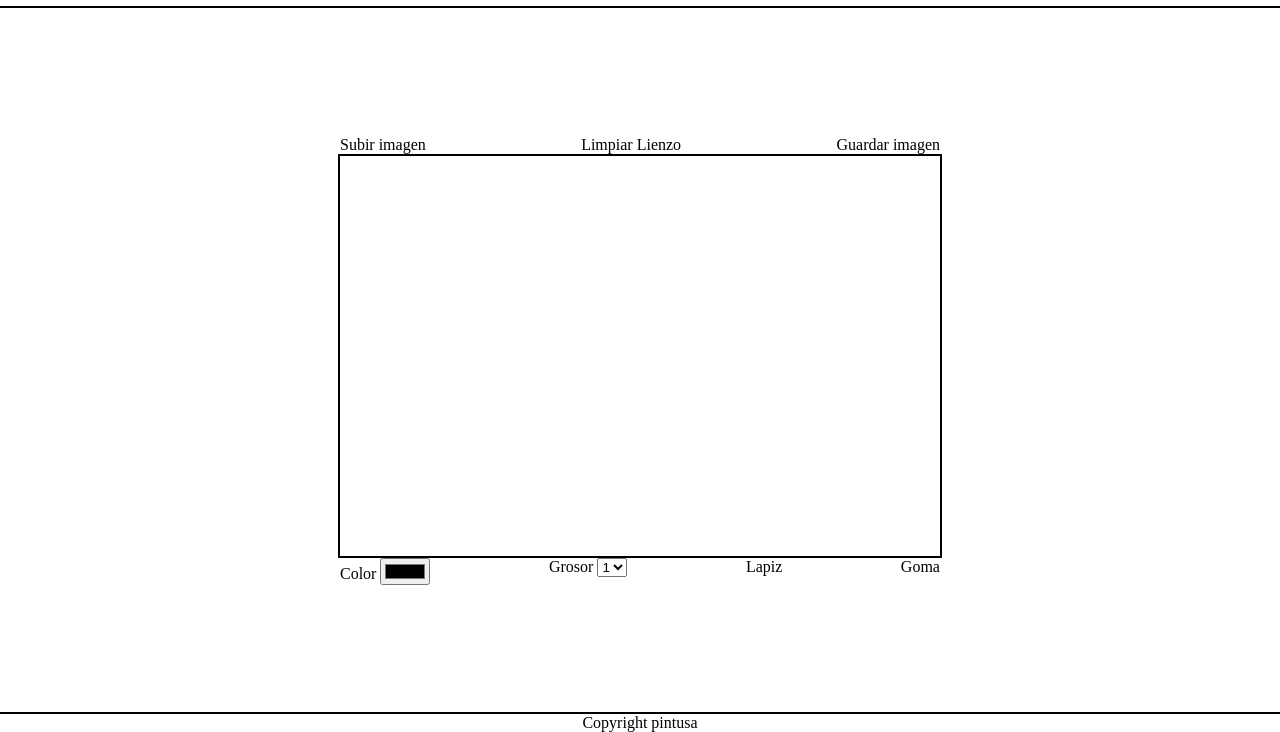
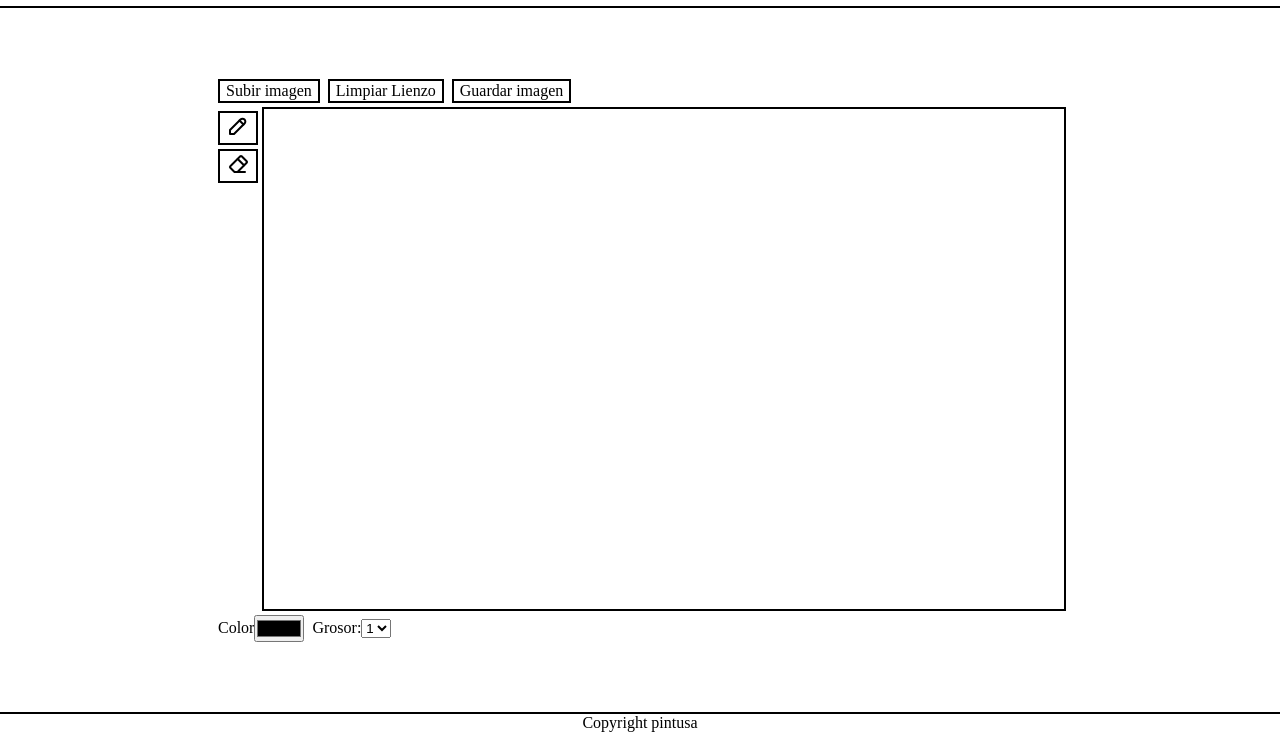
Before and after one commit to SantiMoyano/pintusa-app, a plain HTML site: page index.html in a window 1280 px wide. Shown: the part 74-806 px from the top of the page. Drawn offline with Linux system fonts and the light colour scheme; a web font is replaced by a local one.

Commit message:
Add icons and improved styles

```diff
--- a/index.html
+++ b/index.html
@@ -18,31 +18,48 @@
     </header>
 
     <main>
-      <div class="canvas-box">
+      <div class="top">
         <ul>
-          <li>Subir imagen</li>
-          <li id="clear-canvas">Limpiar Lienzo</li>
-          <li>Guardar imagen</li>
+          <li><button>Subir imagen</button></li>
+          <li><button id="clear-canvas">Limpiar Lienzo</button></li>
+          <li><button>Guardar imagen</button></li>
         </ul>
-        <canvas id="canvas" width="600" height="400"></canvas>
-        <div class="actions">
+        <div class="canvas-box">
+          <div class="actions">
+            <button id="pencil">
+              <object
+                data="./assets/icons/pencil.svg"
+                width="24"
+                height="24"
+              ></object>
+            </button>
+            <button id="eraser">
+              <object
+                data="./assets/icons/eraser.svg"
+                width="24"
+                height="24"
+              ></object>
+            </button>
+          </div>
+          <canvas id="canvas" width="800" height="500"></canvas>
+        </div>
+        <div class="down-tools">
           <div>
             <span>Color</span>
             <input type="color" id="color" />
           </div>
           <div>
-            <span>Grosor</span>
+            <span>Grosor:</span>
             <select id="lineWidth">
               <option value="1">1</option>
               <option value="2">2</option>
               <option value="3">3</option>
             </select>
           </div>
-          <span id="pencil">Lapiz</span>
-          <span id="eraser">Goma</span>
         </div>
       </div>
     </main>
+
     <footer>
       <span>Copyright pintusa</span>
     </footer>
--- a/js/Canvas.js
+++ b/js/Canvas.js
@@ -1,10 +1,10 @@
 class Canvas {
   constructor(canvas, pencil) {
     this.canvas = canvas;
+    this.pencil = pencil;
     this.ctx = canvas.getContext("2d");
     this.canvas.width = canvas.width;
     this.canvas.height = canvas.height;
-    this.pencil = pencil;
     this.initPencil();
   }
 
--- a/styles/styles.css
+++ b/styles/styles.css
@@ -8,6 +8,11 @@ li {
 
 body {
   font-family: "Gabarito";
+}
+
+button {
+  border: none;
+  background-color: unset;
 }
 
 /* Header */
@@ -37,13 +42,40 @@ main {
   min-height: 88dvh;
 }
 
-.canvas-box {
+.content {
   display: flex;
   flex-direction: column;
   align-items: center;
   justify-content: center;
   padding: 24px 0;
-  width: 600px;
+}
+
+.canvas-box {
+  display: flex;
+  align-items: self-start;
+}
+
+.actions {
+  display: flex;
+  flex-direction: column;
+  padding: 4px;
+  gap: 4px;
+}
+
+button {
+  transition: background-color 0.2s ease;
+}
+
+button:hover {
+  border-color: white;
+  background-color: white;
+  cursor: pointer;
+  filter: invert(100%);
+}
+
+object {
+  position: relative;
+  z-index: -1;
 }
 
 ul {
@@ -51,8 +83,18 @@ ul {
   align-items: center;
   justify-content: center;
   list-style: none;
-  justify-content: space-between;
+  justify-content: flex-start;
   width: 100%;
+}
+
+li {
+  padding: 4px;
+}
+
+button {
+  font-family: "Gabarito";
+  font-size: 16px;
+  border: black solid 2px;
 }
 
 canvas {
@@ -61,8 +103,25 @@ canvas {
 
 .actions {
   display: flex;
+  align-items: center;
   justify-content: space-between;
   width: 100%;
+}
+
+.down-tools {
+  display: flex;
+  align-self: self-start;
+  align-items: center;
+}
+
+.down-tools div {
+  display: flex;
+  align-items: center;
+  padding: 4px;
+}
+
+#color {
+  padding: 0;
 }
 
 /* Footer */
```
Also changed, not shown: assets/icons/eraser.svg (added), assets/icons/pencil.svg (added).
